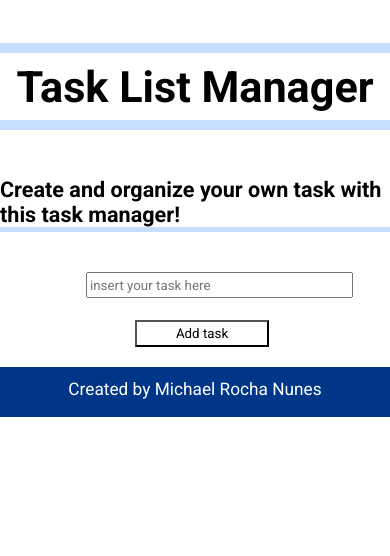
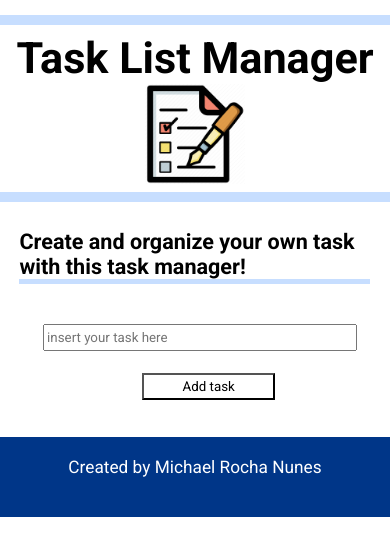
Before and after one commit to michaelrn2288/lista-de-tarefas, a plain HTML site: page index.html in a window 390 px wide. Drawn offline with Linux system fonts and the light colour scheme.

Commit message:
improve responsive layout

```diff
--- a/assets/css/responsivity.css
+++ b/assets/css/responsivity.css
@@ -1,45 +1,29 @@
-@media screen and (max-width: 800px) {
+@media screen and (max-width: 1000px) {
+
+    body {
+        font-size: 0.9em;
+    }
+
     #title-box {
         flex-direction: column;
+        justify-content: flex-start;
     }
 
     #title-image {
-        visibility: hidden;
-        width: 0;
-        height: 0;
-        margin-bottom: 0;
+        width: 100px;
     }
 
     h1 {
-        font-size: 4em;
+        text-align: center;
+        font-size: 3em;
         order: -1;
-        margin: 56px auto 0 auto;
-    }
-
-    h1::after {
-        top: 150px;
     }
 
 
 }
 
-@media screen and (max-width: 500px) {
-    body {
-        font-size: 0.9em;
-    }
+@media screen and (max-width: 700px) {
 
-    h1 {
-        font-size: 3em;
-    }
-
-    h1::after {
-        top: 120px;
-    }
-
-    .container {
-        margin-left:0;
-        margin-right: 0;
-    }
 
     .input-label-pair {
         display: flex;
@@ -51,19 +35,22 @@
 
     .inputNewTask {
         height: 2em;
-        width: 20em;
-        margin-left: 20%;
+        width: auto;
+        margin: 0 4%;
+    }
+
+    button {
+        height: 1.5em;
     }
 
     .btnAddTask {
         margin-left: 33%;
         margin-top: 22px;
-        height: 2em;
         width: 10em;
     }
 
     .deleteButton {
-        right: 5%;
+        right: 6%;
     }
 
 }
--- a/assets/css/style.css
+++ b/assets/css/style.css
@@ -17,53 +17,39 @@ body {
 }
 
 .container {
-    max-width: 70em;
-    margin: 0 35px;
+    width: 94%;
+    margin: 20px 3% 0;
+    padding: 2%;
 }
 
 #title-box {
+    padding: 2%;
+    margin-top: 15px;
+    width: 100vw;
     display: flex;
     flex-direction: row;
+    justify-content: space-around;
+    align-items: center;
+    border-top: 10px solid var(--primary-color);
+    border-bottom: 10px solid var(--primary-color);
 }
 
 #title-image {
+    align-self: center;
     order: 0;
-    height: 150px;
-    margin:56px 30px 70px 30px;
+    height: auto;
+    width:140px;
 }
 
 h1 {
     display: block;
     width: fit-content;
-    margin:56px 0 50px 30px;
     font-size: 6em;
     order: 1;
-    line-height: 1.5em;
+    align-self: center;
 }
 
-h1::before {
-    width: 100%;
-    height: 10px;
-    display: block;
-    background: var(--primary-color);
-    content: '';
-    position:absolute;
-    top: 43px;
-    left: 0;
-    overflow: hidden;
-}
 
-h1::after {
-    width: 100%;
-    height: 10px;
-    display: block;
-    background: var(--primary-color);
-    content: '';
-    position:absolute;
-    top: 210px;
-    left: 0;
-    overflow: hidden;
-}
 
 h2 {
     margin-bottom: 40px;
@@ -99,7 +85,6 @@ ul {
 
 
 li {
-    margin: 0.5% 0;
     height: fit-content;
     padding-left: 10px;
 }
@@ -116,9 +101,7 @@ li:nth-child(even) {
 
 button {
     position: absolute;
-    height: 1.6em;
     background: white;
-    color: black;
 }
 
 .btnAddTask {
@@ -134,7 +117,7 @@ button:hover {
 footer {
     position: relative;
     bottom: 0;
-    height: 50px;
+    height: 80px;
     width: 100%;
     background: var(--darker-color-2);
     margin-top: 5%;
@@ -162,7 +145,6 @@ footer {
 
 .taskDone {
     text-decoration:line-through;
-    width: 10em;
   }
 
   input:focus {
--- a/index.html
+++ b/index.html
@@ -12,12 +12,12 @@
 </head>
 
 <body>
-
-  <section class="container">
-    <div id="title-box">
+  <div id="title-box">
     <h1>Task List Manager</h1>
       <img src="./assets/img/task-list.webp" alt="notepad" id="title-image">
   </div>
+  <section class="container">
+
       <h2>Create and organize your own task with this task manager!</h2>
       <div class="input-label-pair">
         <input type="text" class="inputNewTask" placeholder="insert your task here">
```
